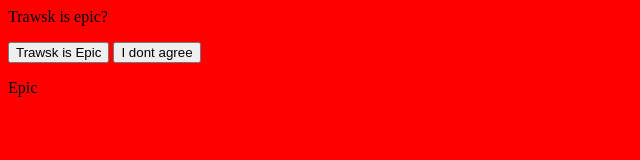
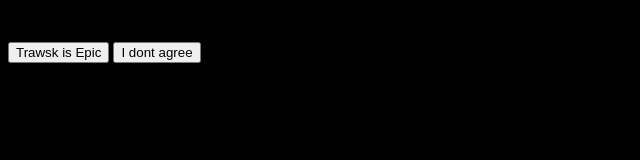
Before and after one commit to TrawCC/Traw, a plain HTML site: page index.html in a window 1280 px wide. Shown: the whole page, without its empty margins (0-640 px from the left). Drawn offline with Linux system fonts and the light colour scheme.

Commit message:
Update index.html

```diff
--- a/index.html
+++ b/index.html
@@ -1,6 +1,6 @@
 <title>Trawsk is Epic</title>
-<p>Trawsk is epic?</p>
- <body style="background-color:red;">
+<p>style="color:white">This is demo content.</p>
+ <body style="background-color:black;">
 
 <button type="button" onclick="alert('Thanks mate ;)')">Trawsk is Epic</button>
 
```
